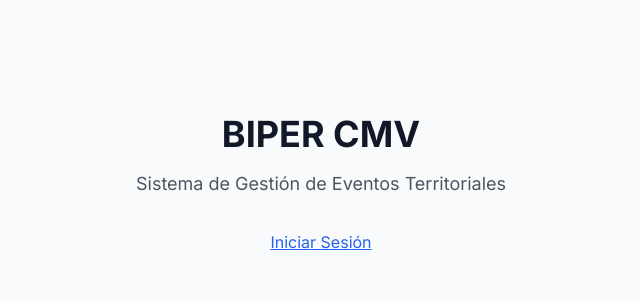
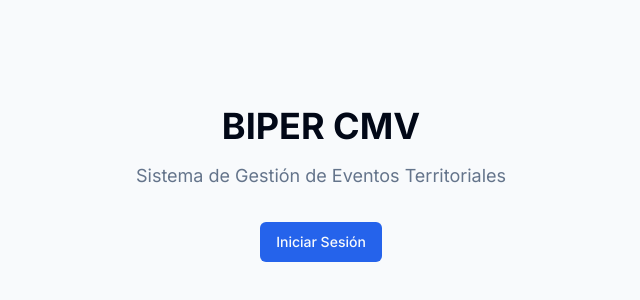
Before and after one commit to renzovergarag/biper-cmv, a Next.js app in the folder apps/web/: page / in a window 1280 px wide. Shown: the part 216-516 px from the top of the page, without its empty margins (319-959 px from the left). Built offline with nearby package versions, Linux system fonts and the light colour scheme; no server answers.

Commit message:
feat: migrar landing page a shadcn (Button)

```diff
--- a/apps/web/src/app/page.tsx
+++ b/apps/web/src/app/page.tsx
@@ -1,20 +1,20 @@
+import { Button } from "@/components/ui/button";
+import Link from "next/link";
+
 export default function Home() {
     return (
-    <div className="min-h-screen flex items-center justify-center bg-gray-50">
+        <div className="min-h-screen flex items-center justify-center bg-secondary/50">
             <div className="text-center">
-        <h1 className="text-4xl font-bold text-gray-900 mb-4">
+                <h1 className="text-4xl font-bold text-foreground mb-4">
                     BIPER CMV
                 </h1>
-        <p className="text-lg text-gray-600">
+                <p className="text-lg text-muted-foreground">
                     Sistema de Gestión de Eventos Territoriales
                 </p>
                 <div className="mt-8">
-          <a
-            href="/login"
-            className="text-blue-600 hover:text-blue-800 underline"
-          >
-            Iniciar Sesión
-          </a>
+                    <Button asChild>
+                        <Link href="/login">Iniciar Sesión</Link>
+                    </Button>
                 </div>
             </div>
         </div>
```
Lines whose indentation alone changed are shown as unchanged.
